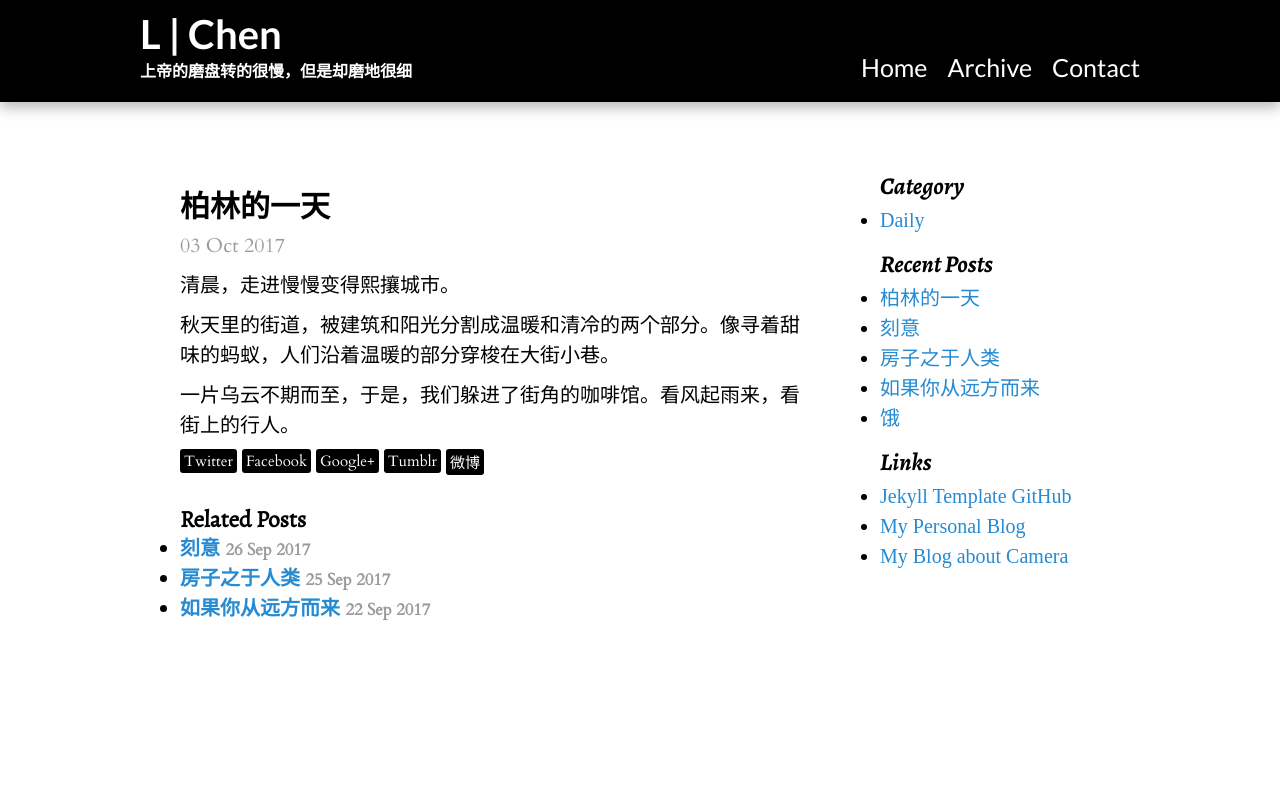
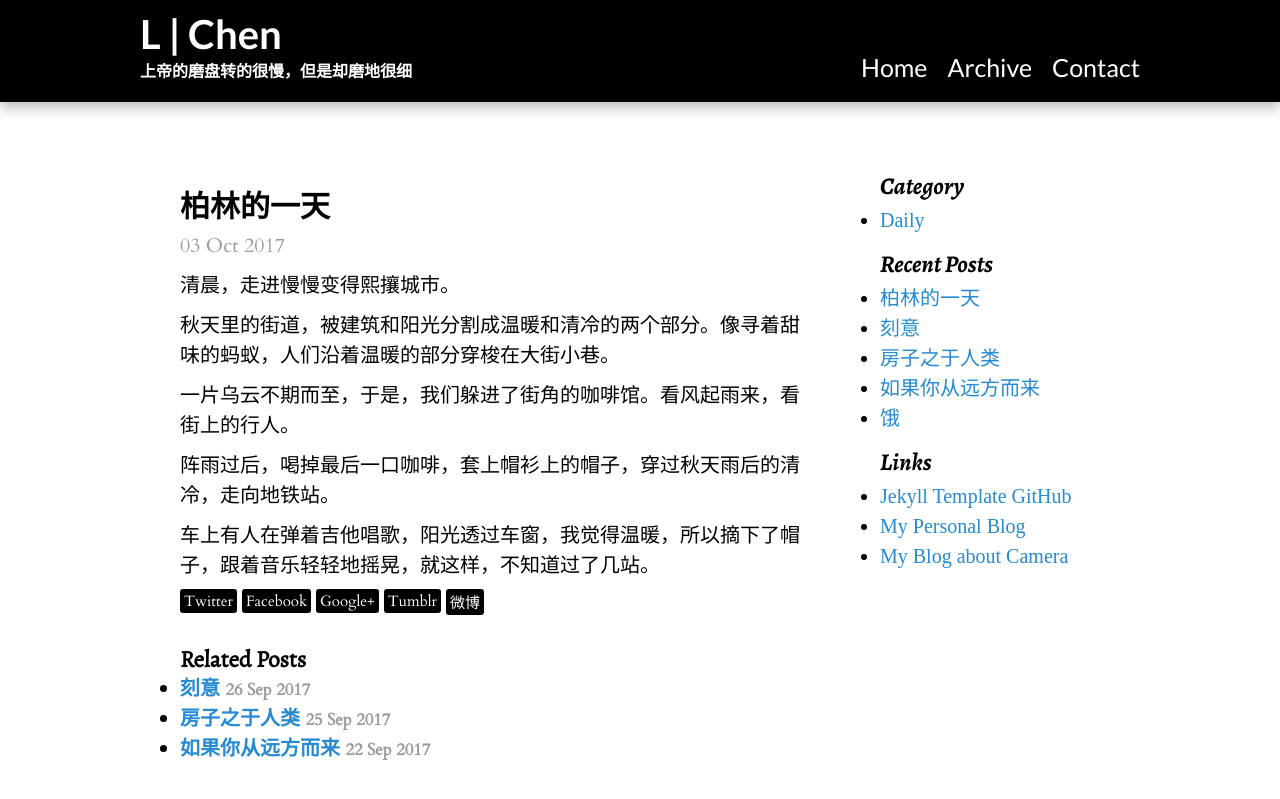
Before and after one commit to runningUnicorn/runningUnicorn.github.io, a Jekyll site: the page built from _posts/2017-10-03-柏林的一天.md, in a window 1280 px wide. Shown: the top 799 px of the page. Built offline with Jekyll 4.4.1, drawn with Linux system fonts in a browser that asks for light colours; some web fonts are replaced.

Commit message:
Update 2017-10-03-柏林的一天.md

```diff
--- a/_posts/2017-10-03-柏林的一天.md
+++ b/_posts/2017-10-03-柏林的一天.md
@@ -9,3 +9,7 @@ category: Daily
 秋天里的街道，被建筑和阳光分割成温暖和清冷的两个部分。像寻着甜味的蚂蚁，人们沿着温暖的部分穿梭在大街小巷。
 
 一片乌云不期而至，于是，我们躲进了街角的咖啡馆。看风起雨来，看街上的行人。
+
+阵雨过后，喝掉最后一口咖啡，套上帽衫上的帽子，穿过秋天雨后的清冷，走向地铁站。
+
+车上有人在弹着吉他唱歌，阳光透过车窗，我觉得温暖，所以摘下了帽子，跟着音乐轻轻地摇晃，就这样，不知道过了几站。
```
